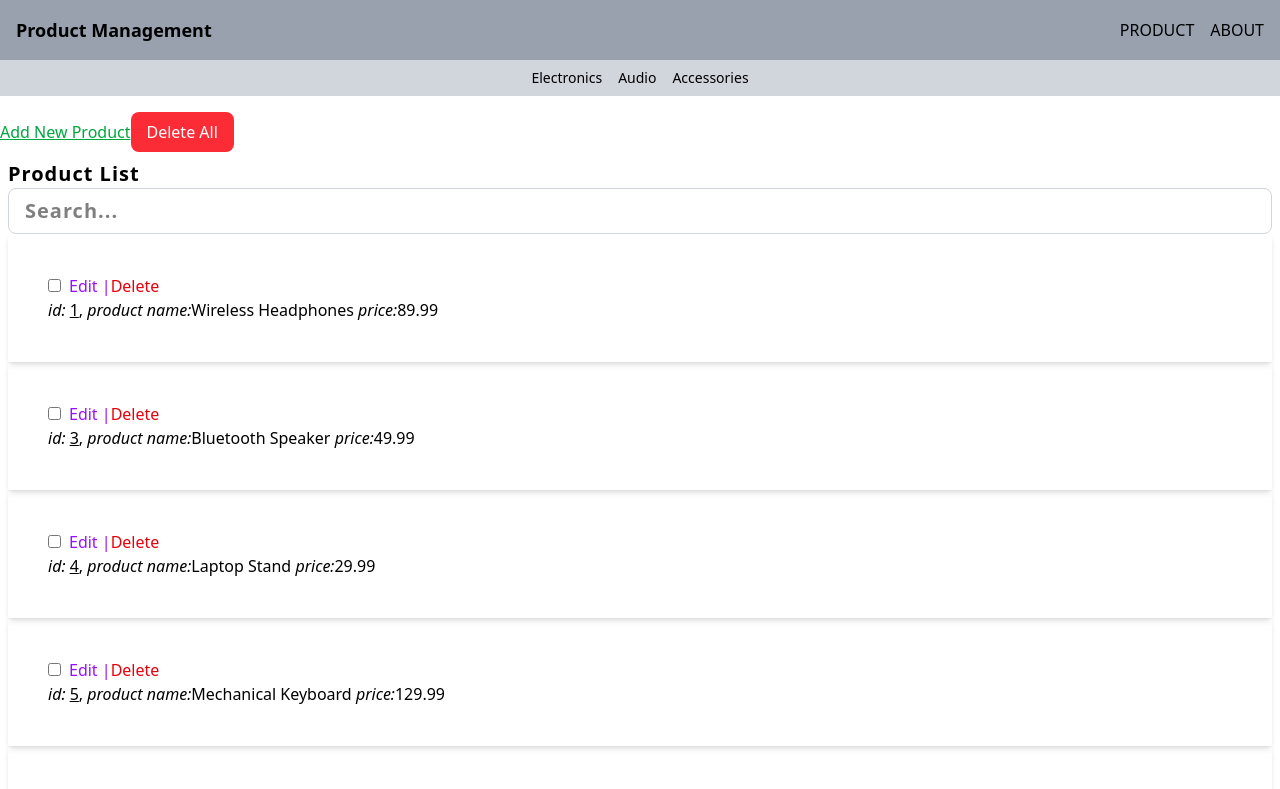
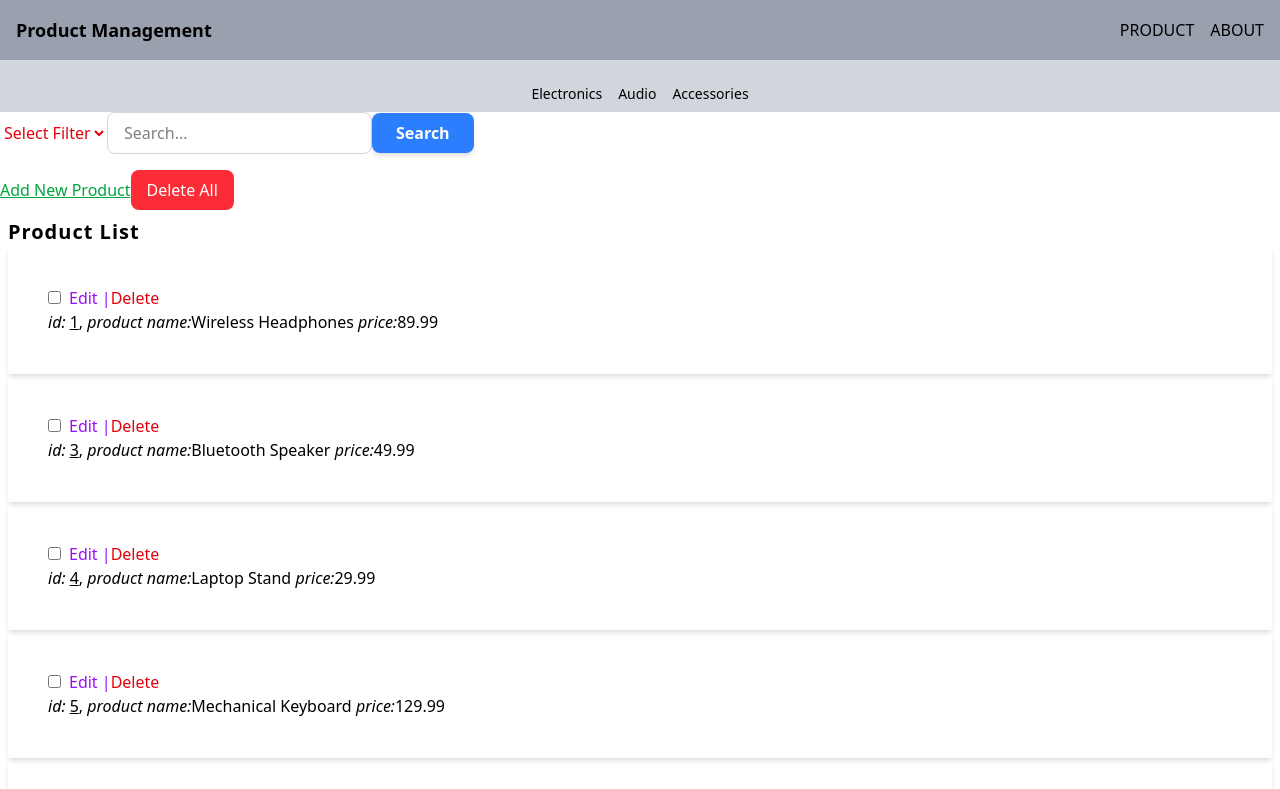
Before and after one commit to P4warit06/PROJECT2-SEC-1-Kittiphop.vue, a Vue app: page /product-manager in a window 1280 px wide. Shown: the top 789 px of the page. Built offline with nearby package versions, Linux system fonts and the light colour scheme; data requests are answered from the project's data file.

Commit message:
046-CreateFilterProductComponent

```diff
--- /dev/null
+++ b/src/components/FilterProduct.vue
@@ -0,0 +1,48 @@
+<script setup>
+const props = defineProps({
+  categories: {
+    type: Array,
+    required: true,
+  },
+});
+</script>
+<template>
+      <div class="w-full bg-gray-300 py-2">
+        <div class="flex justify-center items-center text-sm sm:text-sm">
+      <a
+        href="#"
+        v-for="(category, index) in categories"
+        :key="index"
+        class="px-2 hover:opacity-70"
+      >
+        {{ category }}
+      </a>
+        </div>
+    </div>
+    <div class="w-full">
+
+    <select class="text-red-600">
+         <option value="" disabled selected>Select Filter</option>
+        <option value="id">Id</option>
+        <option value="name">Name</option>
+        <option value="price">Price</option>
+        <option value="status">Status</option>
+        <option value="stock">Stock</option>
+    </select>
+
+    <input
+      v-model="filter"
+      type="text"
+      placeholder="Search..."
+      class=" px-4 py-2 border border-gray-300 rounded-lg focus:outline-none focus:ring-2 focus:ring-blue-500 focus:border-transparent"
+    />
+
+   <button class="px-6 py-2 bg-blue-500 text-white font-semibold rounded-lg shadow-md hover:bg-blue-600 focus:outline-none focus:ring-2 focus:ring-blue-500 focus:ring-opacity-50">
+    Search
+   </button>
+
+    </div>
+</template>
+<style scoped>
+
+</style>
--- a/src/components/ProductList.vue
+++ b/src/components/ProductList.vue
@@ -28,12 +28,6 @@ function filteredProducts (){
     <ListModel :items="products" listType="card">
       <template #heading>
         Product List
-        <input
-          v-model="filter"
-          type="text"
-          placeholder="Search..."
-          class="w-full px-4 py-2 border border-gray-300 rounded-lg focus:outline-none focus:ring-2 focus:ring-blue-500 focus:border-transparent"
-        />
       </template>
 
       <template #listItems="{ yourItem }">
--- a/src/components/ProductManager.vue
+++ b/src/components/ProductManager.vue
@@ -2,6 +2,7 @@
 import ProductList from './ProductList.vue'
 import AddEditProduct from './AddEditProduct.vue'
 import Header from "./Header.vue";
+import FilterProduct from './FilterProduct.vue';
 import { ref, onMounted } from 'vue'
 import { getItems, deleteItemById, addItem, editItem } from '../libs/fetchUtils.js'
 const myProducts = ref([])
@@ -120,7 +121,8 @@ const deleteMultipleProduct = async () => {
 
 <template>
   <div class="p">
-    <Header :categories="filterCategories" />
+    <Header></Header>
+    <FilterProduct :categories="filterCategories"/>
     <button
       @click="isAdding = !isAdding"
       class="text-green-600 hover:text-green-400 underline cursor-pointer"
```
